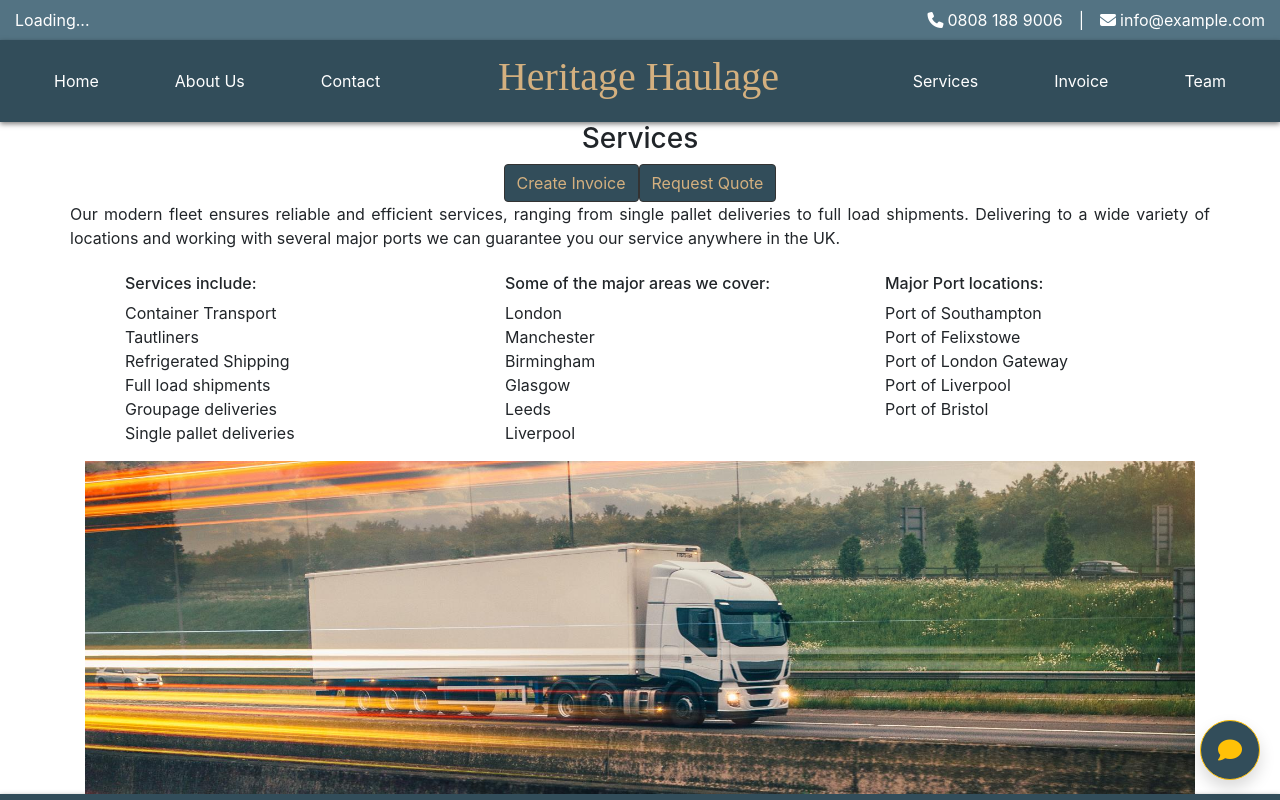
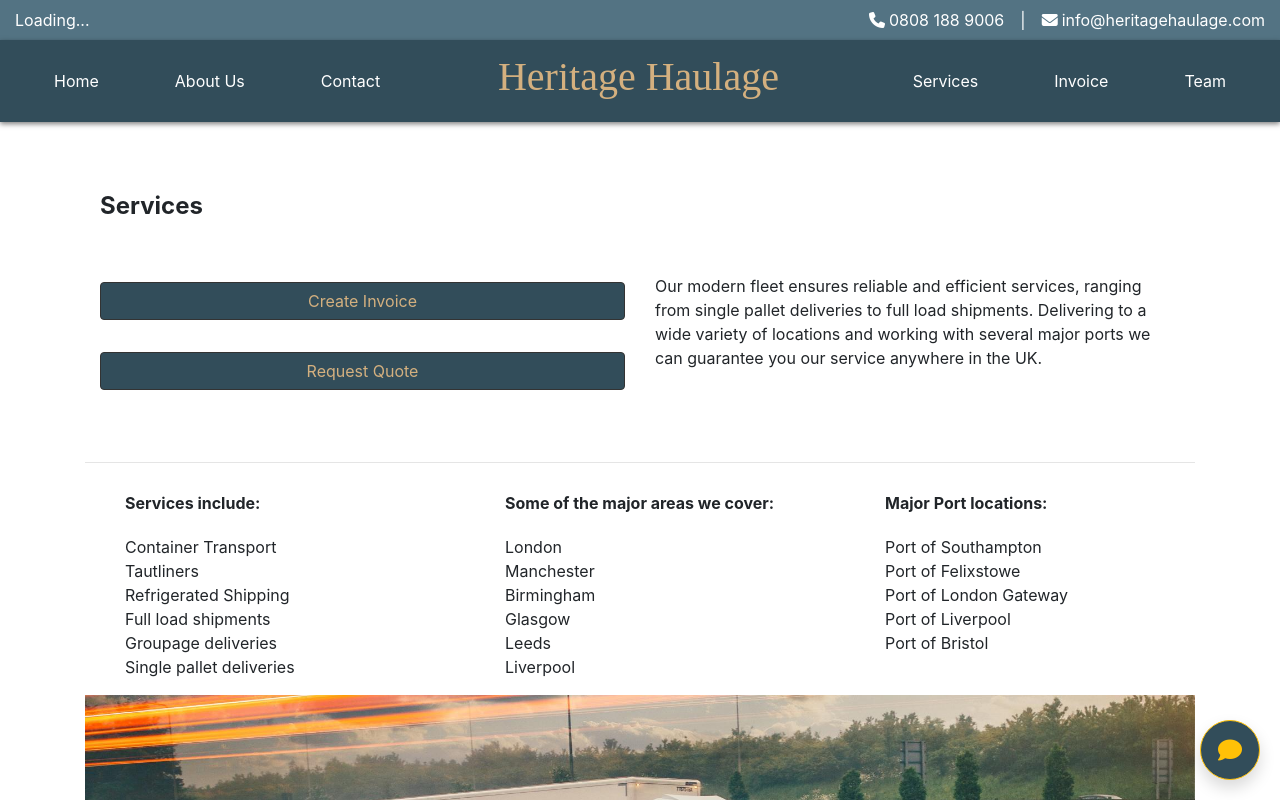
Before and after one commit to Constantin-E-T/Heritage, a React (Create React App) app: page /services in a window 1280 px wide. Shown: the top 800 px of the page. Built offline with nearby package versions, Linux system fonts and the light colour scheme; no server answers; what react-chatbot-kit would draw is missing.

Commit message:
added some UI/UX on the Services component

```diff
--- a/package.json
+++ b/package.json
@@ -8,6 +8,7 @@
     "@testing-library/react": "^13.4.0",
     "@testing-library/user-event": "^13.5.0",
     "emailjs-com": "^3.2.0",
+    "font-awesome": "^4.7.0",
     "jspdf": "^2.5.1",
     "jspdf-autotable": "^3.5.28",
     "mapbox-gl": "^2.13.0",
--- /dev/null
+++ b/src/assets/css/Services.css
@@ -0,0 +1,4 @@
+.heading-line-height {
+    line-height: 3;
+    font-weight: bold;
+  }
--- a/src/components/Services.js
+++ b/src/components/Services.js
@@ -1,60 +1,95 @@
-import React, { Component } from 'react';
-import Stockbanner from '../assets/images/Stockbanner.jpg'
+import React, { Component } from "react";
+import Stockbanner from "../assets/images/Stockbanner.jpg";
+import "../assets/css/Services.css";
+import 'font-awesome/css/font-awesome.min.css';
+
 
 class Services extends Component {
   render() {
     return (
-      <div className='container text-justify'>
-        <h3 className='row justify-content-center'>
-          Services
-        </h3>
-        <div className='row justify-content-center'>
-          <a className="btn btn-primary" href="/invoice" role="button">Create Invoice</a>
-          <a className="btn btn-primary" href="/contact" role="button">Request Quote</a>
+      <div className="container text-justify">
+        <div className="container my-5">
+          <h4 className="heading-line-height">Services</h4>
+
+          <div className="row" style={{ marginTop: "2rem" }}>
+            <div className="col-12 col-md-6">
+              <div className="d-flex flex-column mt-2">
+                <a
+                  className="btn btn-primary btn-block mb-4"
+                  href="/invoice"
+                  role="button"
+                >
+                  Create Invoice
+                </a>
+                <a
+                  className="btn btn-primary btn-block mb-4"
+                  href="/contact"
+                  role="button"
+                >
+                  Request Quote
+                </a>
+              </div>
+            </div>
+            <div className="col-12 col-md-6 text-center text-md-left">
+              Our modern fleet ensures reliable and efficient services, ranging
+              from single pallet deliveries to full load shipments. Delivering
+              to a wide variety of locations and working with several major
+              ports we can guarantee you our service anywhere in the UK.
+            </div>
+          </div>
         </div>
-          <div className='row justify-content-center'>
-            Our modern fleet ensures reliable and efficient services, ranging from single pallet deliveries to full load shipments.
-            Delivering to a wide variety of locations and working with several major ports we can guarantee you our service anywhere in the UK.
-          </div>
 
-        <div className='row'>
-          <div className='col-md-4'>
-            <br></br>
-            <ul style={{'listStyleType':'none'}}>
-              <li><h6>Services include:</h6></li>
+        <hr></hr>
+        <div className="row">
+          <div className="col-md-4">
+            <ul style={{ listStyleType: "none" }}>
+              <li>
+                <h6 className="heading-line-height">Services include:</h6>
+              </li>
+
               <li>Container Transport </li>
               <li>Tautliners</li>
               <li>Refrigerated Shipping</li>
               <li>Full load shipments</li>
               <li>Groupage deliveries</li>
               <li>Single pallet deliveries</li>
-              </ul>
+            </ul>
           </div>
-          <div className='col-md-4'>
-            <br></br>
-            <ul style={{'listStyleType':'none'}}>
-              <li><h6>Some of the major areas we cover:</h6></li>
+          <div className="col-md-4">
+            <ul style={{ listStyleType: "none" }}>
+              <li>
+                <h6 className="heading-line-height">
+                  Some of the major areas we cover:
+                </h6>
+              </li>
+
               <li>London</li>
               <li>Manchester</li>
               <li>Birmingham</li>
               <li>Glasgow</li>
               <li>Leeds</li>
               <li>Liverpool</li>
-              </ul>
+            </ul>
           </div>
-          <div className='col-md-4'>
-            <br></br>
-            <ul style={{'listStyleType':'none'}}>
-              <li><h6>Major Port locations:</h6></li>
+          <div className="col-md-4">
+            <ul style={{ listStyleType: "none" }}>
+              <li>
+                <h6 className="heading-line-height">Major Port locations:</h6>
+              </li>
+
               <li>Port of Southampton</li>
               <li>Port of Felixstowe</li>
               <li>Port of London Gateway</li>
               <li>Port of Liverpool</li>
               <li>Port of Bristol</li>
-              </ul>
+            </ul>
           </div>
         </div>
-        <img src={Stockbanner} className='img-fluid' alt='responsive banner img'/>
+        <img
+          src={Stockbanner}
+          className="img-fluid mb-5"
+          alt="responsive banner img"
+        />
       </div>
     );
   }
--- a/src/components/TopHeader.js
+++ b/src/components/TopHeader.js
@@ -17,7 +17,7 @@ const TopHeader = () => {
         <a href="tel:+1234567890" className="text-white">0808 188 9006</a>
         <span className="mx-3">|</span>
         <i className="fas fa-envelope mr-1"></i>
-        <a href="mailto:info@example.com" className="text-white">info@example.com</a>
+        <a href="mailto:info@example.com" className="text-white">info@heritagehaulage.com</a>
       </Col>
     </Row>
   </Container>
```
Also changed, not shown: 1 other file (tests, documents, lock files or other folders).
